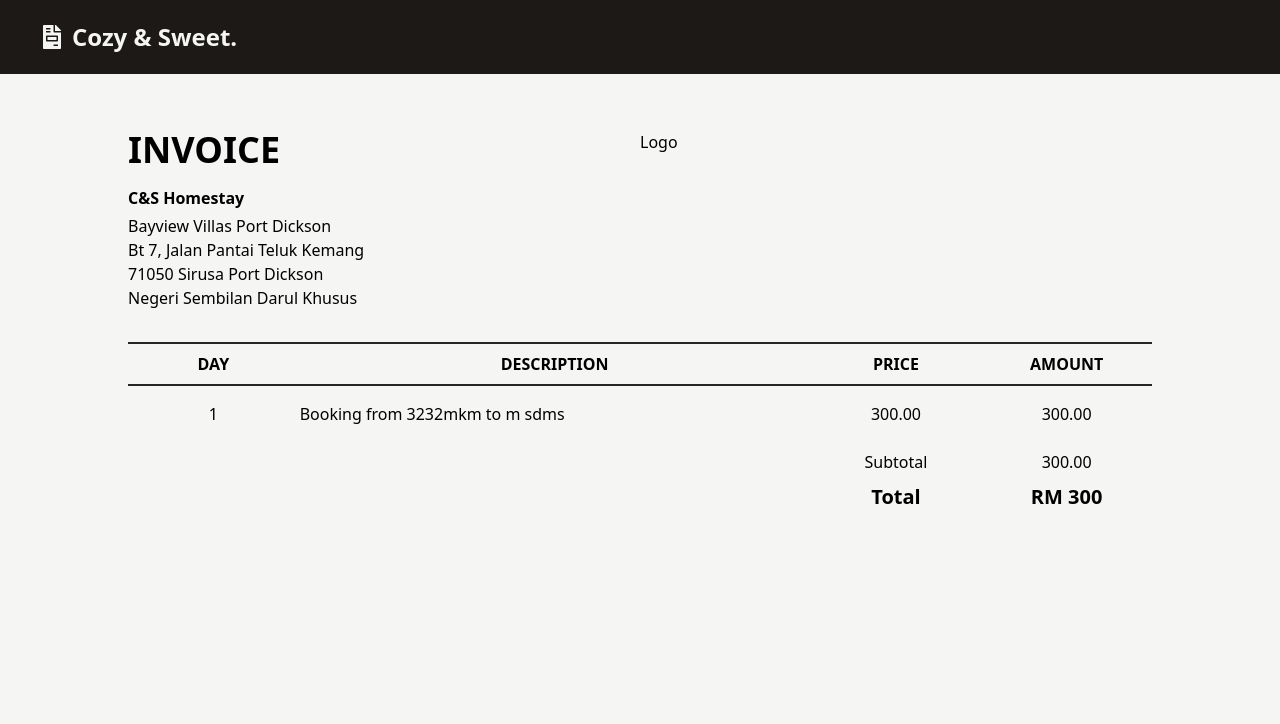
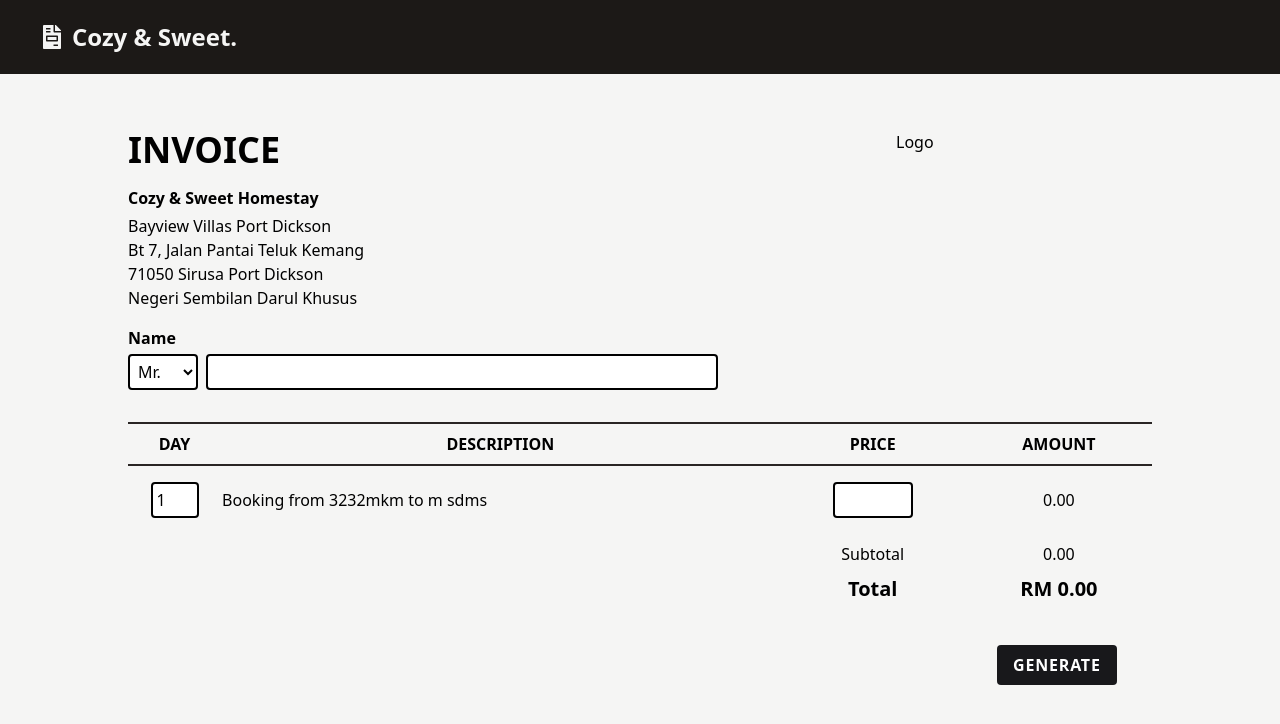
Before and after one commit to EzraChai/cshomestay-invoice, a Next.js app: page / in a window 1280 px wide. Shown: the top 724 px of the page. Built offline with nearby package versions, Linux system fonts and the light colour scheme; no server answers.

Commit message:
added resp

```diff
--- /dev/null
+++ b/components/DisplayInvoice.tsx
@@ -0,0 +1,70 @@
+import { useState } from "react";
+
+type InvoiceData = {
+  day: number | null;
+  price: number | null;
+};
+
+export const DisplayInvoice = () => {
+  const [data, setData] = useState<InvoiceData>({ day: null, price: null });
+
+  return (
+    <div className="grid grid-cols-4 max-w-5xl mx-auto mt-20">
+      <div className="col-span-2">
+        <div className="text-4xl font-extrabold uppercase">Invoice</div>
+        <div className="font-bold text-md mt-4">Cozy & Sweet Homestay</div>
+        <div className="font-normal mt-1">
+          Bayview Villas Port Dickson <br /> Bt 7, Jalan Pantai Teluk Kemang{" "}
+          <br /> 71050 Sirusa Port Dickson <br /> Negeri Sembilan Darul Khusus
+        </div>
+      </div>
+      <div className="logo col-span-2"> Logo</div>
+      <div className=" col-span-4 mt-8">
+        <table className="w-full">
+          <thead className="border-t-2 border-b-2 border-stone-800 font-semibold uppercase">
+            <tr className="text-center p-4">
+              <th className="w-1/12 p-2">Day</th>
+              <th className="w-3/6 p-2">Description</th>
+              <th className="w-1/6 p-2">Price</th>
+              <th className="w-1/6 p-2">Amount</th>
+            </tr>
+          </thead>
+          <tbody className="text-center">
+            {/* Repeat here */}
+            <tr>
+              <td className="p-4">1</td>
+              <td className="text-left">Booking from 3232mkm to m sdms</td>
+              <td>300.00</td>
+              <td>300.00</td>
+            </tr>
+            <tr>
+              <td></td>
+              <td></td>
+              <td className="p-2">Subtotal</td>
+              <td>300.00</td>
+            </tr>
+            <tr>
+              <td></td>
+              <td></td>
+              <td className="text-xl font-bold">Total</td>
+              <td className="text-xl font-bold">RM 300</td>
+            </tr>
+            <tr>
+              <td></td>
+              <td></td>
+              <td></td>
+              <td>
+                <button
+                  type="button"
+                  className="mt-10 transition duration-300 ease-in-out focus:outline-none focus:shadow-outline bg-zinc-900 hover:bg-stone-600 text-white font-bold uppercase py-2 px-4 mr-1 rounded tracking-wider"
+                >
+                  Generate
+                </button>
+              </td>
+            </tr>
+          </tbody>
+        </table>
+      </div>
+    </div>
+  );
+};
--- a/components/Header.tsx
+++ b/components/Header.tsx
@@ -2,7 +2,7 @@ import { FaFileInvoice } from "react-icons/fa";
 
 export const Header = () => {
   return (
-    <header className="md:h-[50px]">
+    <header className="md:h-[50px] print:hidden">
       <div className=" bg-stone-900">
         <div className="wrapper px-4 py-2 md:py-3 md:px-8">
           <div className="inner-header relative z-[60] h-[50px] flex justify-between items-center">
--- a/components/Invoice.tsx
+++ b/components/Invoice.tsx
@@ -1,20 +1,106 @@
+import { FormEvent, useState } from "react";
+import { AiOutlineLoading } from "react-icons/ai";
+
+type InvoiceData = {
+  day: number | null;
+  price: number | null;
+  gender: "man" | "woman" | string;
+  customer: string;
+};
+
 export const Invoice = () => {
+  const [loading, setLoading] = useState<boolean>(false);
+  const [respStatus, setRespStatus] = useState("fndfkndkn");
+  const [data, setData] = useState<InvoiceData>({
+    day: 1,
+    price: null,
+    gender: "man",
+    customer: "",
+  });
+
+  const handleSubmit = async (event: FormEvent<HTMLFormElement>) => {
+    setLoading(true);
+    event.preventDefault();
+    const requestData = {
+      day: data.day,
+      price: data.price,
+      gender: data.gender,
+      customer: data.customer,
+    };
+    const JSONdata = JSON.stringify(requestData);
+
+    // API endpoint where we send form data.
+    const endpoint = "/api/form";
+
+    // Form the request for sending data to the server.
+    const options = {
+      method: "POST",
+      headers: {
+        "Content-Type": "application/json",
+      },
+      body: JSONdata,
+    };
+
+    // Send the form data to our forms API on Vercel and get a response.
+    const response = await fetch(endpoint, options);
+
+    console.log(response);
+    if (response.status !== 400) {
+    }
+
+    const result = await response.json();
+    setLoading(false);
+  };
+
   return (
+    <form onSubmit={handleSubmit} method={"post"}>
       <div className="grid grid-cols-4 max-w-5xl mx-auto mt-20">
         <div className="col-span-2">
           <div className="text-4xl font-extrabold uppercase">Invoice</div>
-        <div className="font-bold text-md mt-4">C&S Homestay</div>
+          <div className="font-bold text-md mt-4">Cozy & Sweet Homestay</div>
           <div className="font-normal mt-1">
             Bayview Villas Port Dickson <br /> Bt 7, Jalan Pantai Teluk Kemang{" "}
             <br /> 71050 Sirusa Port Dickson <br /> Negeri Sembilan Darul Khusus
           </div>
         </div>
-      <div className="logo col-span-2"> Logo</div>
+        <div></div>
+        <div className="logo"> Logo</div>
+        <div className="col-span-4">
+          <div className="mt-4 font-bold text-md mb-1">Name</div>
+          <select
+            defaultValue={data.gender}
+            name="gender"
+            id="gender"
+            onChange={(e) =>
+              setData((prev) => ({
+                ...prev,
+                gender: e.target.value,
+              }))
+            }
+            className="w-15 border-2 rounded border-black p-1 pr-2 bg-white"
+          >
+            <option value="man">Mr.</option>
+            <option value="woman">Mrs.</option>
+          </select>
+          <input
+            type="text"
+            className="ml-2 w-1/2 border-2 rounded border-black p-1"
+            name="customer"
+            onChange={(e) =>
+              setData((prev) => ({
+                ...prev,
+                customer: e.target.value,
+              }))
+            }
+            value={data.customer}
+            required
+          />
+        </div>
         <div className=" col-span-4 mt-8">
           <table className="w-full">
             <thead className="border-t-2 border-b-2 border-stone-800 font-semibold uppercase">
               <tr className="text-center p-4">
-              <th className="w-1/6 p-2">Day</th>
+                <th className="w-1/12 p-2">Day</th>
                 <th className="w-3/6 p-2">Description</th>
                 <th className="w-1/6 p-2">Price</th>
                 <th className="w-1/6 p-2">Amount</th>
@@ -23,26 +109,87 @@ export const Invoice = () => {
             <tbody className="text-center">
               {/* Repeat here */}
               <tr>
-              <td className="p-4">1</td>
+                <td className="p-4">
+                  <input
+                    type="text"
+                    className="w-12 border-2 rounded border-black p-1"
+                    pattern="[1-9]"
+                    name="day"
+                    onChange={(e) =>
+                      setData((prev) => ({
+                        ...prev,
+                        day: parseInt(e.target.value),
+                      }))
+                    }
+                    defaultValue={1}
+                  />
+                </td>
                 <td className="text-left">Booking from 3232mkm to m sdms</td>
-              <td>300.00</td>
-              <td>300.00</td>
+                <td>
+                  <input
+                    type="text"
+                    name="price"
+                    onChange={(e) =>
+                      setData((prev) => ({
+                        ...prev,
+                        price: parseInt(e.target.value),
+                      }))
+                    }
+                    className="w-20 border-2 rounded border-black p-1"
+                    required
+                  />
+                </td>
+                <td>
+                  {data.price && data.day
+                    ? (data.price * data.day).toFixed(2)
+                    : (0).toFixed(2)}
+                </td>
               </tr>
               <tr>
                 <td></td>
                 <td></td>
                 <td className="p-2">Subtotal</td>
-              <td>300.00</td>
+                <td>
+                  {data.price && data.day
+                    ? (data.price * data.day).toFixed(2)
+                    : (0).toFixed(2)}
+                </td>
               </tr>
               <tr>
                 <td></td>
                 <td></td>
                 <td className="text-xl font-bold">Total</td>
-              <td className="text-xl font-bold">RM 300</td>
+                <td className="text-xl font-bold">
+                  RM{" "}
+                  {data.price && data.day
+                    ? (data.price * data.day).toFixed(2)
+                    : (0).toFixed(2)}
+                </td>
+              </tr>
+              <tr>
+                <td></td>
+                <td></td>
+                <td></td>
+                <td>
+                  <button
+                    type="submit"
+                    disabled={loading}
+                    className="mt-10 transition duration-300 ease-in-out focus:outline-none focus:shadow-outline bg-zinc-900 hover:bg-stone-600 text-white font-bold uppercase py-2 px-4 mr-1 rounded tracking-wider"
+                  >
+                    {loading ? (
+                      <div className="flex">
+                        <AiOutlineLoading className="animate-spin w-6 h-6" />
+                      </div>
+                    ) : (
+                      "Generate"
+                    )}
+                  </button>
+                </td>
               </tr>
             </tbody>
           </table>
         </div>
       </div>
+    </form>
   );
 };
--- /dev/null
+++ b/pages/api/form.ts
@@ -0,0 +1,17 @@
+import type { NextApiRequest, NextApiResponse } from "next";
+
+export default (req: NextApiRequest, res: NextApiResponse) => {
+  // Get data submitted in request's body.
+  const body = req.body;
+
+  console.log("body: ", body);
+
+  if (!body.day || !body.price || !body.customer || !body.gender) {
+    // Sends a HTTP bad request error code
+    return res.status(400).json({ data: "First or last name not found" });
+  }
+
+  // Found the name.
+  // Sends a HTTP success code
+  res.status(200).json({ data: `${body.day} ${body.price} ${body.customer}` });
+};
```
Lines whose indentation alone changed are shown as unchanged.
